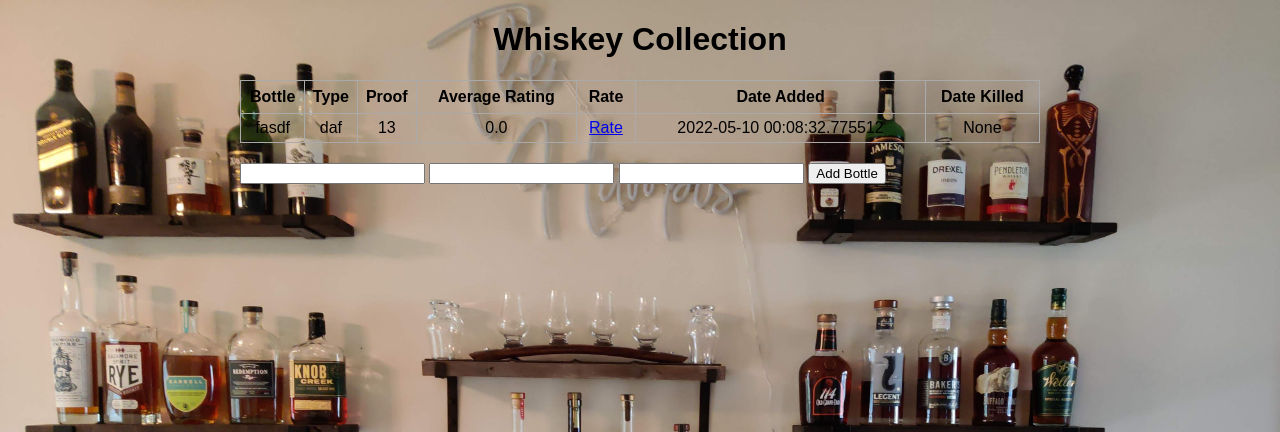
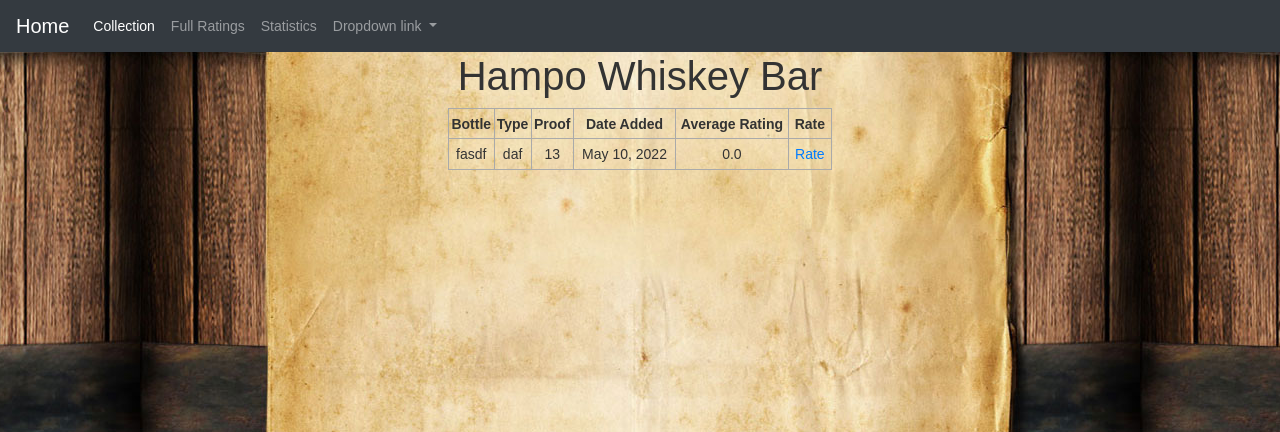
Before and after one commit to hamman33/whiskey_db, a Flask app: page / in a window 1280 px wide. Shown: the top 432 px of the page. Run offline with Flask 2, Linux system fonts and the light colour scheme; data comes from the database, SQL or seed files in the repository; both versions use the stored data as it was after the commit; data that the repository does not hold is empty.

Commit message:
pushing to github

```diff
--- a/app.py
+++ b/app.py
@@ -15,7 +15,8 @@ class Ratings(db.Model):
         return '<whiskey %r>' % self.whiskey
 
 class Collection(db.Model):
-    bottle = db.Column(db.String(200), primary_key=True)
+    bottle_id = db.Column(db.Integer, primary_key=True)
+    bottle = db.Column(db.String(200))
     whiskey_type = db.Column(db.String(200), default=0)
     proof = db.Column(db.Float, default=0)
     avg_rating = db.Column(db.Float, default=0)
@@ -27,22 +28,30 @@ class Collection(db.Model):
 
 @app.route('/', methods=['POST', 'GET'])
 def index():
+    #ratings = Ratings.query.order_by(Ratings.date_drank).all()
+    collection = Collection.query.order_by(Collection.whiskey_type, Collection.bottle).all()
+    return render_template('index.html', collection=collection)
+
+@app.route('/collection', methods=['POST', 'GET'])
+def collection():
     print(request.method)
     if request.method == 'POST':
+        bottle_id = len(Collection.query.all())
+        print(bottle_id)
         bottle = request.form['bottle']
         w_type = request.form['type']
         proof = request.form['proof']
-        new_bottle = Collection(bottle=bottle, whiskey_type=w_type, proof=proof)
+        new_bottle = Collection(bottle_id=bottle_id, bottle=bottle, whiskey_type=w_type, proof=proof)
         try:
             db.session.add(new_bottle)
             db.session.commit()
-            return redirect('/')
+            return redirect('/collection')
         except:
             return 'There was an issue adding to your collection'
     else:
         ratings = Ratings.query.order_by(Ratings.date_drank).all()
-        collection = Collection.query.order_by(Collection.date_added).all()
-        return render_template('index.html', ratings=ratings, collection=collection)
+        collection = Collection.query.order_by(Collection.whiskey_type, Collection.bottle).all()
+        return render_template('collection.html', ratings=ratings, collection=collection)
 
 
 @app.route('/data')
@@ -58,13 +67,10 @@ def proof_round(p):
 
 @app.route('/rate/<string:id>', methods=['GET', 'POST'])
 def rate(id):
-    print("here")
     bottle = Collection.query.get_or_404(id)
 
     if request.method == 'POST':
         task.content = request.form['content']
-
-        print("here1")
         try:
             db.session.commit()
             return redirect('/')
@@ -72,20 +78,36 @@ def rate(id):
             return 'There was an issue updating your task'
 
     else:
-        print("here2")
         return render_template('rate.html', bottle=bottle)
 
-""" @app.route('/delete/<int:id>')
+@app.route('/delete/<string:id>')
 def delete(id):
-    task_to_delete = Todo.query.get_or_404(id)
+    bottle = Collection.query.get_or_404(id)
 
     try:
-        db.session.delete(task_to_delete)
+        db.session.delete(bottle)
         db.session.commit()
         return redirect('/')
     except:
-        return 'There was a problem deleting that task'
- """
+        return 'There was a problem deleting the bottle'
+
+@app.route('/edit/<string:id>', methods=['GET', 'POST'])
+def edit(id):
+    bottle = Collection.query.get_or_404(id)
+
+    if request.method == 'POST':
+        bottle.bottle = request.form['bottle']
+        bottle.whiskey_type = request.form['type']
+        bottle.proof = request.form['proof']
+        try:
+            db.session.delete(bottle)
+            db.session.commit()
+            return redirect('/')
+        except:
+            return 'There was a problem deleting the bottle'
+    else:
+        return render_template("edit.html", bottle=bottle)
+
 
 if __name__ == "__main__":
     app.run(debug=True, host="0.0.0.0")
--- a/static/css/main.css
+++ b/static/css/main.css
@@ -1,24 +1,41 @@
-html {
-    margin: 0;
-    font-family: sans-serif;
-    background-image: url("collection.jpg");
-    background-repeat: no-repeat;
-    background-position: center auto;
-    background-size: cover;
-}
+body {
+    background-color: transparent;
+    background-image: url("middle.jpg"), url("edge.jpg");
+    background-position: 50% 0px, 50% 0px;
+    background-size: contain, 125px;
+    background-repeat: repeat-y, repeat;
+    font-family: Arial, 'Helvetica Neue', Helvetica, sans-serif;
+    color: #333;
+    font-size: 14px;
+    line-height: 20px;
+  }
 
-.content {
-    margin: 0 auto;
-    width: 800px;
-}
+  .body {
+    background-color: #000;
+    background-image: url("middle.jpg");
+    background-position: 50% 0px;
+    background-size: auto;
+    background-repeat: repeat-y;
+    background-attachment: fixed;
+  }
+
+  .background {
+    background-size: auto, auto;
+    background-repeat: repeat-y, repeat;
+    background-attachment: scroll, scroll;
+  }
+
 
 table, td, th {
     border: 1px solid #aaa;
+    text-align: center;
 }
 
 table {
     border-collapse: collapse;
-    width: 100%;
+    width: 30%;
+    margin-left: auto;
+    margin-right: auto;
 }
 
 th {
@@ -30,10 +47,14 @@ td {
     padding: 5px;
 }
 
-.form {
-    margin-top: 20px;
+input, label {
+  display:block;
 }
 
-#content {
-    width: 70%;
+.bottleinput {
+    margin-top: 20px;
+    position: relative;
+    margin-left: auto;
+    margin-right: auto;
+    width: 30%;
 }
--- a/templates/base.html
+++ b/templates/base.html
@@ -1,13 +1,58 @@
 <!DOCTYPE html>
 <html lang="en">
+
 <head>
     <meta charset="UTF-8">
     <meta name="viewport" content="width=device-width, initial-scale=1.0">
     <meta http-equiv="X-UA-Compatible" content="ie=edge">
+    <link rel="stylesheet" href="https://cdn.jsdelivr.net/npm/bootstrap@4.3.1/dist/css/bootstrap.min.css"
+        integrity="sha384-ggOyR0iXCbMQv3Xipma34MD+dH/1fQ784/j6cY/iJTQUOhcWr7x9JvoRxT2MZw1T" crossorigin="anonymous">
     <link rel="stylesheet" href="{{ url_for('static', filename='css/main.css') }}">
     {% block head %}{% endblock %}
 </head>
-<body>
+
+<body class="background">
+    <nav class="navbar navbar-expand-lg navbar-dark bg-dark">
+        <a class="navbar-brand" href="/">Home</a>
+        <button class="navbar-toggler" type="button" data-toggle="collapse" data-target="#navbarNavDropdown"
+            aria-controls="navbarNavDropdown" aria-expanded="false" aria-label="Toggle navigation">
+            <span class="navbar-toggler-icon"></span>
+        </button>
+        <div class="collapse navbar-collapse" id="navbarNavDropdown">
+            <ul class="navbar-nav">
+                <li class="nav-item active">
+                    <a class="nav-link" href="/collection">Collection </a>
+                </li>
+                <li class="nav-item">
+                    <a class="nav-link" href="#">Full Ratings</a>
+                </li>
+                <li class="nav-item">
+                    <a class="nav-link" href="#">Statistics</a>
+                </li>
+                <li class="nav-item dropdown">
+                    <a class="nav-link dropdown-toggle" href="#" id="navbarDropdownMenuLink" role="button"
+                        data-toggle="dropdown" aria-haspopup="true" aria-expanded="false">
+                        Dropdown link
+                    </a>
+                    <div class="dropdown-menu" aria-labelledby="navbarDropdownMenuLink">
+                        <a class="dropdown-item" href="#">Action</a>
+                        <a class="dropdown-item" href="#">Another action</a>
+                        <a class="dropdown-item" href="#">Something else here</a>
+                    </div>
+                </li>
+            </ul>
+        </div>
+    </nav>
     {% block body %}{% endblock %}
+    <script src="https://code.jquery.com/jquery-3.3.1.slim.min.js"
+        integrity="sha384-q8i/X+965DzO0rT7abK41JStQIAqVgRVzpbzo5smXKp4YfRvH+8abtTE1Pi6jizo"
+        crossorigin="anonymous"></script>
+    <script src="https://cdn.jsdelivr.net/npm/popper.js@1.14.7/dist/umd/popper.min.js"
+        integrity="sha384-UO2eT0CpHqdSJQ6hJty5KVphtPhzWj9WO1clHTMGa3JDZwrnQq4sF86dIHNDz0W1"
+        crossorigin="anonymous"></script>
+    <script src="https://cdn.jsdelivr.net/npm/bootstrap@4.3.1/dist/js/bootstrap.min.js"
+        integrity="sha384-JjSmVgyd0p3pXB1rRibZUAYoIIy6OrQ6VrjIEaFf/nJGzIxFDsf4x0xIM+B07jRM"
+        crossorigin="anonymous"></script>
 </body>
+
 </html>
--- a/templates/index.html
+++ b/templates/index.html
@@ -6,7 +6,7 @@
 
 {% block body %}
 <div class="content">
-    <h1 style="text-align: center">Whiskey Collection</h1>
+    <h1 style="text-align: center">Hampo Whiskey Bar</h1>
     {% if collection|length < 1 %}
     <h4 style="text-align: center">The collection is empty.</h4>
     {% else %}
@@ -15,10 +15,9 @@
             <th>Bottle</th>
             <th>Type</th>
             <th>Proof</th>
+            <th>Date Added</th>
             <th>Average Rating</th>
             <th>Rate</th>
-            <th>Date Added</th>
-            <th>Date Killed</th>
 
         </tr>
         {% for bot in collection %}
@@ -31,25 +30,15 @@
                     {{bot.proof}}
                     {% endif %}
                 </td>
+                <td>{{ bot.date_added.strftime("%b %-d, %Y") }}</td>
                 <td>{{ bot.avg_rating }}</td>
                 <td>
                     <a href="/rate/{{bot.bottle}}">Rate</a>
                 </td>
-                <td>{{ bot.date_added }}</td>
-                <td>{{ bot.date_killed }}</td>
             </tr>
         {% endfor %}
     </table>
     {% endif %}
-    <div class="form">
-        <form action="/" method="POST">
-            <input type="text" name="bottle" id="bottle">
-            <input type="text" name="type" id="type">
-            <input type="text" name="proof" id="proof">
-            <input type="submit" value="Add Bottle">
-        </form>
-    </div>
-
 </div>
 
 {% endblock %}
```
Also changed, not shown: requirements.txt (added, +10 -0 lines), templates/collection.html (added, +78 -0 lines), templates/edit.html (added, +43 -0 lines), static/css/edge.jpg (added), static/css/main.png (added), static/css/middle.jpg (added), whiskey.db.
